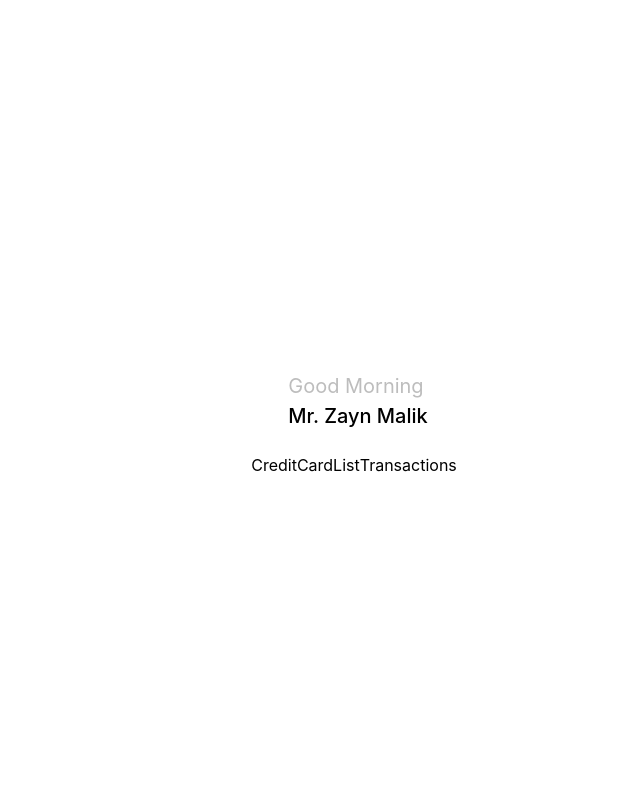
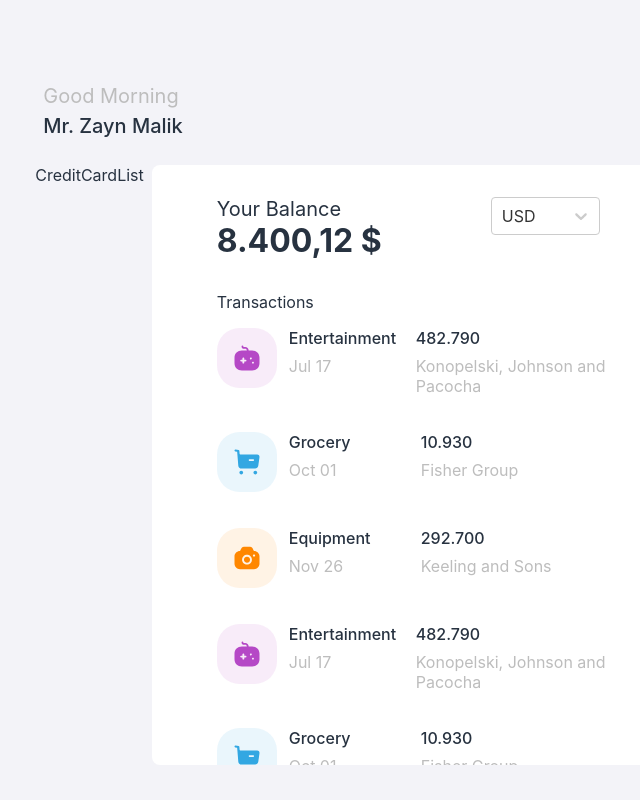
Before and after one commit to Hamzarafi/Digital-Wallet, a React (Create React App) app: page / in a window 1280 px wide. Shown: the whole page, without its empty margins (286-926 px from the left). Built offline with nearby package versions, Linux system fonts and the light colour scheme.

Commit message:
Transaction component with static

```diff
--- /dev/null
+++ b/src/components/transactions/TransactionItem.tsx
@@ -0,0 +1,68 @@
+import moment from "moment";
+import React from "react";
+import styled from "styled-components";
+import { Transaction } from "../../models/Objects/Transaction";
+import { toTitleCase } from "../../utilities/utils";
+
+interface Props {
+  item: Transaction;
+}
+
+function TransactionItem({ item }: Props) {
+  const iconType = () => {
+    switch (item.category) {
+      case "entertainment":
+        return "./assets/icons/game.svg";
+      case "grocery":
+        return "./assets/icons/buy.svg";
+      case "equipment":
+        return "./assets/icons/camera.svg";
+      case "office items":
+        return "./assets/icons/work.svg";
+      default:
+        return "./assets/icons/buy.svg";
+    }
+  };
+
+  return (
+    <ItemContainer>
+      <img width={"60px"} height={"60px"} src={`${iconType()}`} />
+      <InfoContainer>
+        <InfoColumnContainer style={{ width: "120px" }}>
+          <div className="upperText">{toTitleCase(item.category)}</div>
+          <div className="lowerText">{moment(item.date).format("MMM DD")}</div>
+        </InfoColumnContainer>
+        <InfoColumnContainer>
+          <div className="upperText">{parseFloat(item.amount).toFixed(3)}</div>
+          <div className="lowerText">{item.company}</div>
+        </InfoColumnContainer>
+      </InfoContainer>
+    </ItemContainer>
+  );
+}
+
+const ItemContainer = styled.div`
+  margin-bottom: 36px;
+  display: flex;
+  flex-direction: row;
+
+  .upperText {
+    margin-bottom: 8px;
+    font-weight: var(--fontWeight-medium);
+  }
+
+  .lowerText {
+    color: var(--color-dark-grey);
+  }
+`;
+
+const InfoContainer = styled.div`
+  display: flex;
+  flex-direction: row;
+`;
+
+const InfoColumnContainer = styled.div`
+  margin-left: 12px;
+`;
+
+export default TransactionItem;
--- a/src/components/transactions/Transactions.tsx
+++ b/src/components/transactions/Transactions.tsx
@@ -1,7 +1,160 @@
-import React from "react";
+import React, { useState } from "react";
+import ReactSelect from "react-select";
+import styled from "styled-components";
+import { Transaction } from "../../models/Objects/Transaction";
+import TransactionItem from "./TransactionItem";
+
+const options = [
+  { value: "TL", label: "TL" },
+  { value: "USD", label: "USD" },
+  { value: "EUR", label: "EUR" },
+  { value: "GBP", label: "GBP" },
+];
 
 function Transactions() {
-  return <div>Transactions</div>;
+  const transdata: Transaction[] = [
+    {
+      amount: "482.79",
+      category: "entertainment",
+      company: "Konopelski, Johnson and Pacocha",
+      date: "2022-07-17T07:52:23.012Z",
+    },
+    {
+      amount: "10.93",
+      category: "grocery",
+      company: "Fisher Group",
+      date: "2021-10-01T18:18:29.682Z",
+    },
+    {
+      amount: "292.70",
+      category: "equipment",
+      company: "Keeling and Sons",
+      date: "2021-11-26T10:24:29.161Z",
+    },
+    {
+      amount: "482.79",
+      category: "entertainment",
+      company: "Konopelski, Johnson and Pacocha",
+      date: "2022-07-17T07:52:23.012Z",
+    },
+    {
+      amount: "10.93",
+      category: "grocery",
+      company: "Fisher Group",
+      date: "2021-10-01T18:18:29.682Z",
+    },
+    {
+      amount: "292.70",
+      category: "equipment",
+      company: "Keeling and Sons",
+      date: "2021-11-26T10:24:29.161Z",
+    },
+    {
+      amount: "482.79",
+      category: "entertainment",
+      company: "Konopelski, Johnson and Pacocha",
+      date: "2022-07-17T07:52:23.012Z",
+    },
+    {
+      amount: "10.93",
+      category: "grocery",
+      company: "Fisher Group",
+      date: "2021-10-01T18:18:29.682Z",
+    },
+    {
+      amount: "292.70",
+      category: "equipment",
+      company: "Keeling and Sons",
+      date: "2021-11-26T10:24:29.161Z",
+    },
+  ];
+
+  const [currency, setCurrency] = useState({ value: "USD", label: "USD" });
+
+  const currencyLogo = (cur: string) => {
+    switch (cur) {
+      case "USD":
+        return "$";
+      case "TL":
+        return "₺";
+      case "EUR":
+        return "€";
+      case "GBP":
+        return "£";
+      default:
+        break;
+    }
+  };
+
+  return (
+    <OuterContainer>
+      <HeaderContainer>
+        <div>
+          <BalanceTitleContainer>Your Balance</BalanceTitleContainer>
+          <AmountContainer>
+            8.400,12 {currencyLogo(currency.value)}
+          </AmountContainer>
+        </div>
+        <DropListContainer>
+          <ReactSelect
+            value={currency}
+            onChange={(value: any) => {
+              setCurrency(value);
+            }}
+            options={options}
+            isSearchable={false}
+          />
+        </DropListContainer>
+      </HeaderContainer>
+      <BottomInnerContainer>
+        <div style={{ marginBottom: "16px" }}>Transactions</div>
+        <div>
+          {transdata.map((item, index) => {
+            return (
+              <TransactionItem key={`transaction-list-${index}`} item={item} />
+            );
+          })}
+        </div>
+      </BottomInnerContainer>
+    </OuterContainer>
+  );
 }
 
+const OuterContainer = styled.div`
+  margin: 0 8px;
+  width: 513px;
+  background: #ffffff;
+  border-radius: 8px;
+
+  display: flex;
+  flex-direction: column;
+`;
+
+const HeaderContainer = styled.div`
+  display: flex;
+  flex-direction: row;
+  justify-content: space-between;
+  padding: 32px 65px;
+`;
+
+const DropListContainer = styled.div`
+  width: 109px;
+  span {
+    background: #ffffff;
+  }
+`;
+
+const BalanceTitleContainer = styled.div`
+  font-size: var(--fontSize-lg);
+`;
+const AmountContainer = styled.div`
+  font-size: var(--fontSize-xxl);
+  font-weight: var(--fontWeight-bold);
+`;
+
+const BottomInnerContainer = styled.div`
+  padding: 0px 0px 32px 65px;
+  overflow-y: scroll;
+`;
+
 export default Transactions;
--- a/src/index.scss
+++ b/src/index.scss
@@ -5,17 +5,23 @@ body {
       sans-serif;
     -webkit-font-smoothing: antialiased;
     -moz-osx-font-smoothing: grayscale;
+    background-color: var(--color-light-grey);
+    color: var(--color-text-darker);
+    font-weight: var(--fontWeight-regular);
+    font-size: var(--fontSize-md);
   }
 
+
+
   .homeOuterContainer{
+    height: 100vh;
     display: flex;
     flex-direction: column;
     justify-content: center;
-    align-items: center;
-    height: 100vh;
 
     .homeInnerContainer{
         display: flex;
         flex-direction: row;
+        height: 75%;
     }
   }
--- /dev/null
+++ b/src/models/Objects/Transaction.tsx
@@ -0,0 +1,6 @@
+export interface Transaction {
+  amount: string;
+  category: string;
+  company: string;
+  date: string;
+}
```
